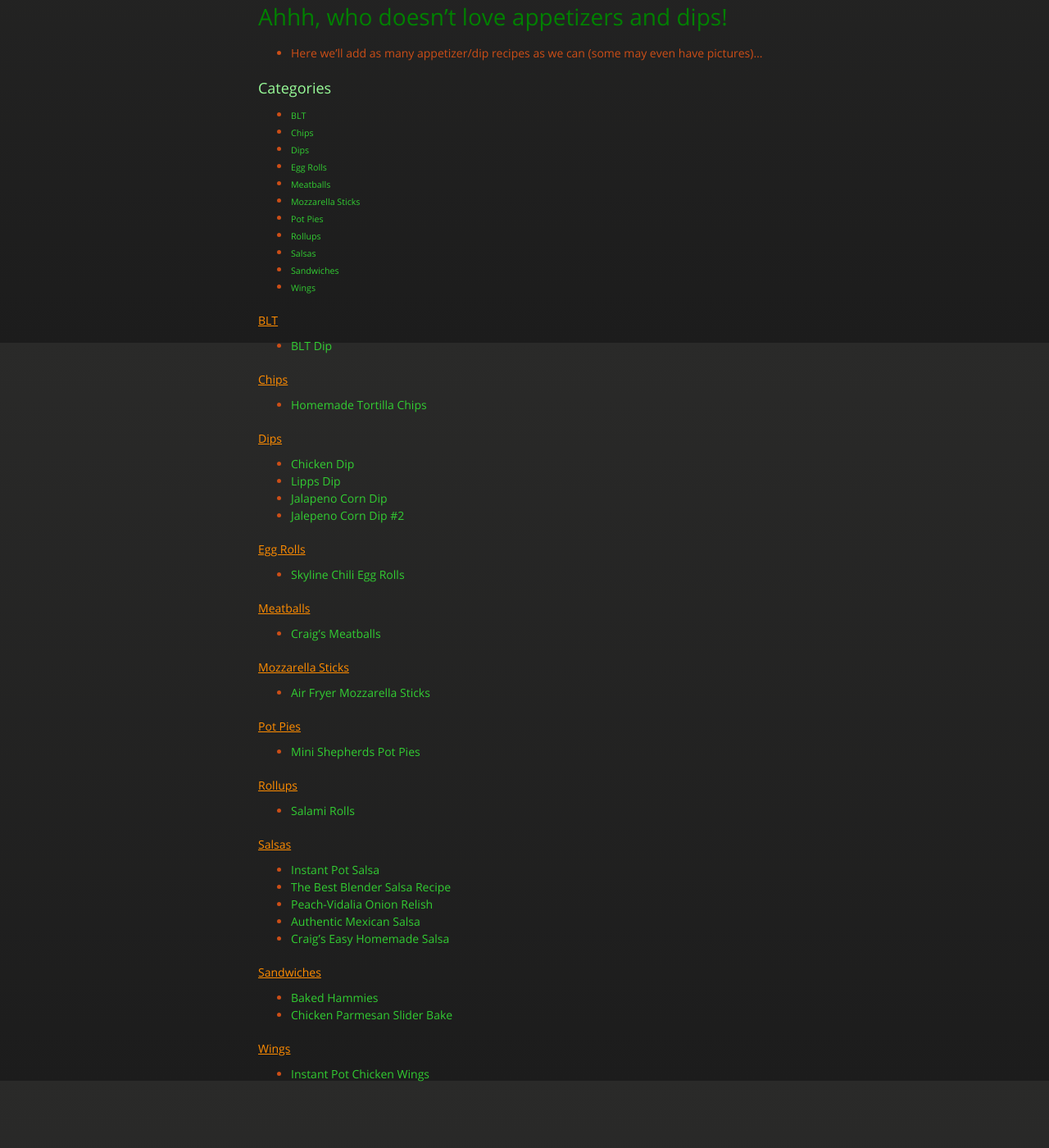
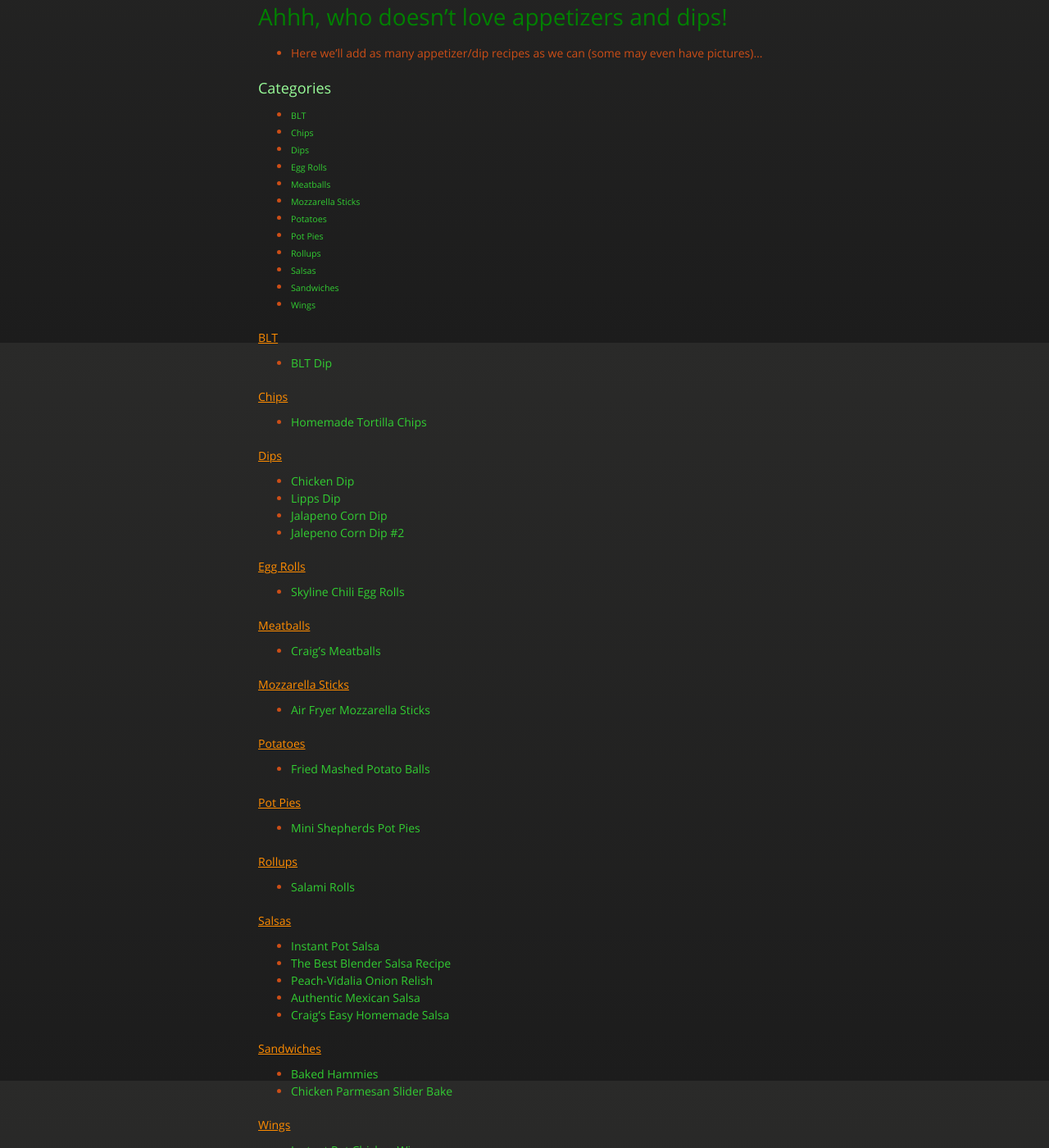
Before and after one commit to cmwillett/TheDigitalCookbook, a Jekyll site: the page built from AppetizerDips.md, in a window 1280 px wide and 1400 px high, scrolled down 482 px. Shown: the whole window at 82% size. Built offline with Jekyll 4.4.1, drawn with Linux system fonts in a browser that asks for light colours; nearby versions of some CDN libraries; before the commit the page ends 1842 px from its top, so only the background shows below that.

Commit message:
added pic

```diff
--- a/AppetizerDips.md
+++ b/AppetizerDips.md
@@ -15,6 +15,7 @@ tags: finger,foods,appetizer,snack,dips,dip
 - [Egg Rolls](#egg-rolls)
 - [Meatballs](#meatballs)
 - [Mozzarella Sticks](#mozzarella-sticks)
+- [Potatoes](#potatoes)
 - [Pot Pies](#pot-pies)
 - [Rollups](#rollups)
 - [Salsas](#salsas)
@@ -44,6 +45,9 @@ tags: finger,foods,appetizer,snack,dips,dip
 #### Mozzarella Sticks
 * [Air Fryer Mozzarella Sticks]({{site.github.url}}/AppetizerDips/AirFryerMozzarellaSticks/index.html)
 
+#### Potatoes
+* [Fried Mashed Potato Balls]({{site.github.url}}/Sides/FriedMashedPotatoBalls/index.html)
+
 #### Pot Pies
 * [Mini Shepherds Pot Pies]({{site.github.url}}/AppetizerDips/MiniShepherdsPotPies/index.html)
 
```
Also changed, not shown: Sides/FriedMashedPotatoBalls.md (+3 -0 lines), Sides/Images/FriedMashedPotatoBalls.jpeg (added).
